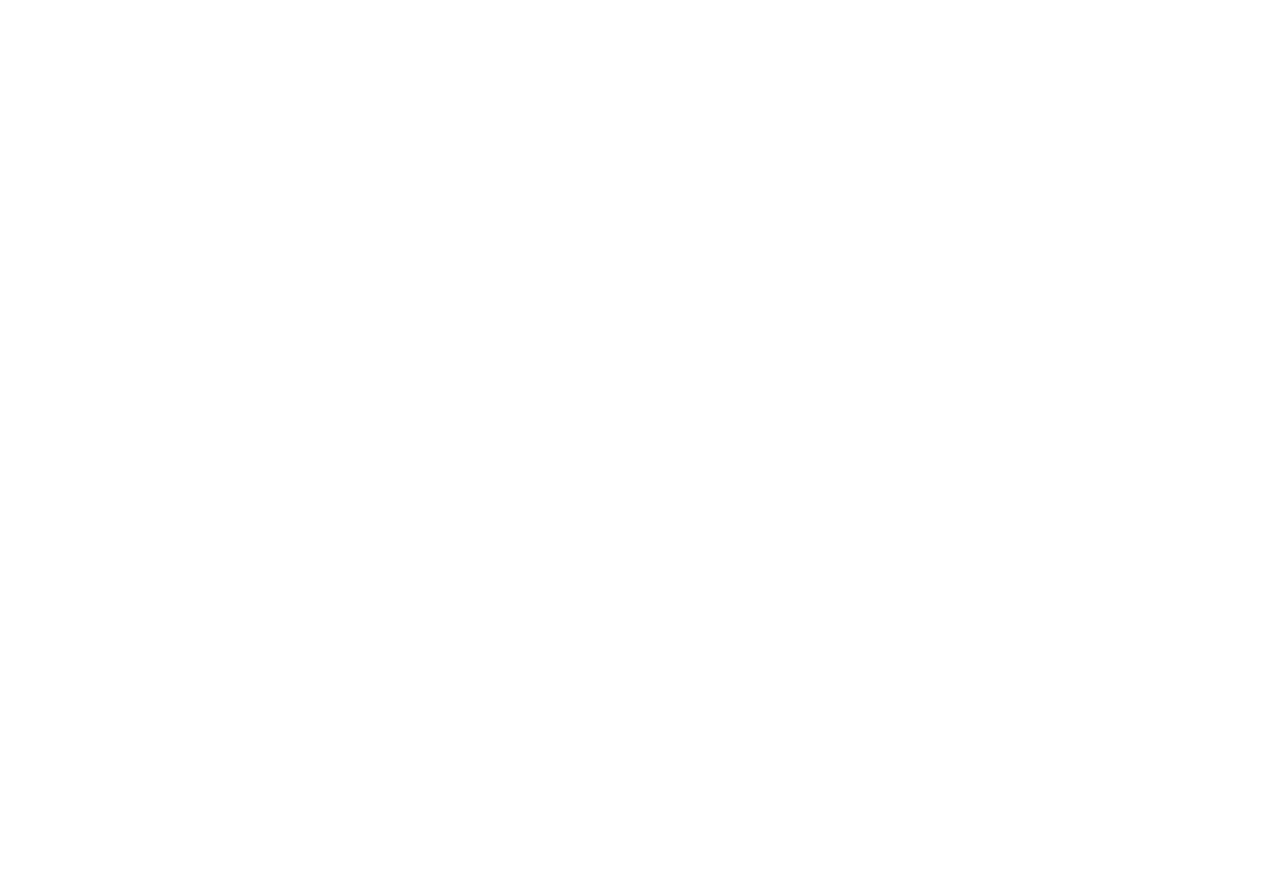
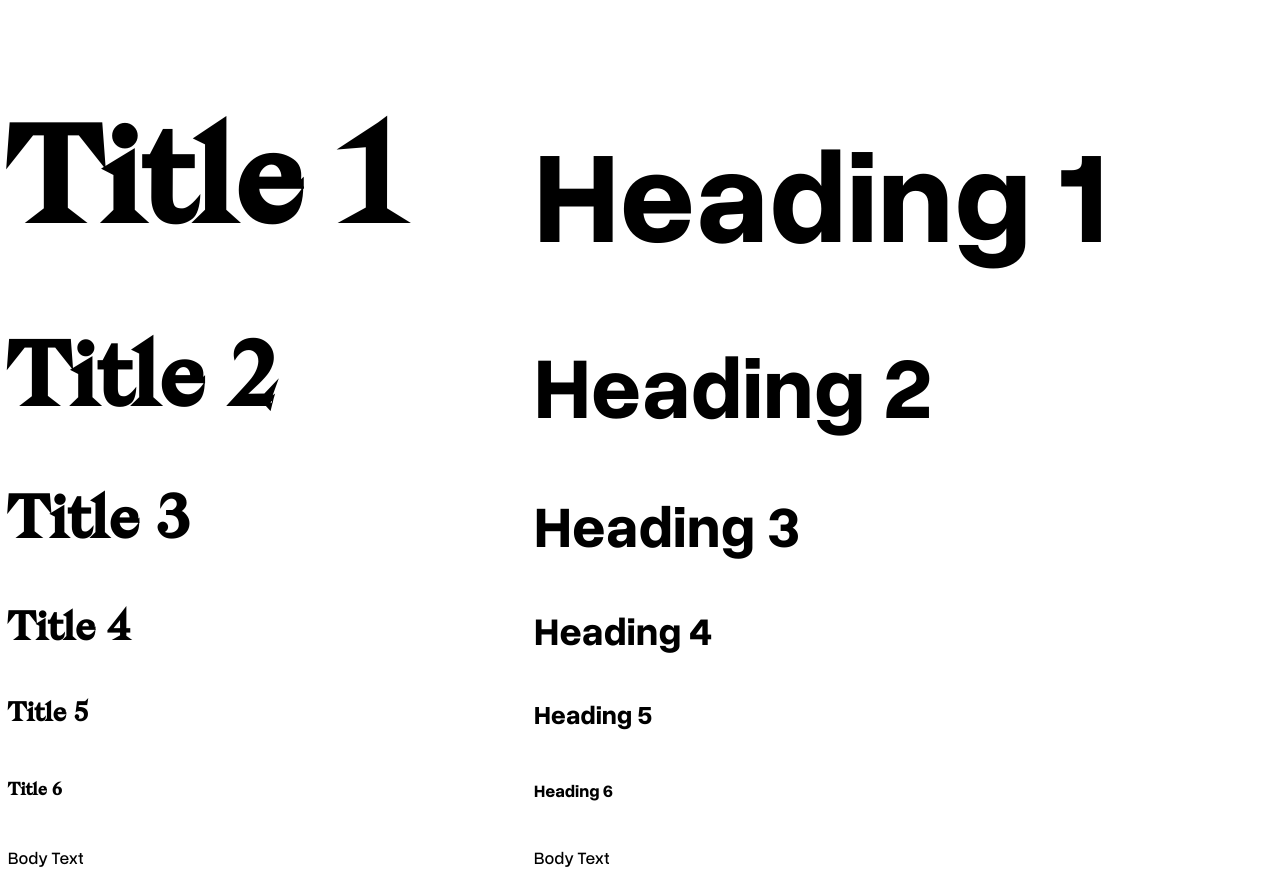
Before and after one commit to canklefark/festival-site, an Astro site: page /style-guide in a window 1280 px wide. Before the commit the page ends 800 px from the top, so only its background shows below. Built offline with nearby package versions, Linux system fonts and the light colour scheme; Astro itself is replaced by a stand-in of ours.

Commit message:
add regular css

```diff
--- /dev/null
+++ b/src/layout/BaseLayout.astro
@@ -0,0 +1,17 @@
+---
+const { title } = Astro.props;
+import '../styles/main.css';
+---
+
+<html lang="en">
+  <head>
+    <meta charset="utf-8" />
+    <link rel="icon" type="image/svg+xml" href="/favicon.svg" />
+    <meta name="viewport" content="width=device-width" />
+    <meta name="generator" content={Astro.generator} />
+    <title>{title}</title>
+  </head>
+  <body>
+    <slot />
+  </body>
+</html>
--- a/src/pages/style-guide/index.astro
+++ b/src/pages/style-guide/index.astro
@@ -1,3 +1,34 @@
+---
+import BaseLayout from '../../layout/BaseLayout.astro';
 ---
 
----
+<BaseLayout title="Style Guide">
+  <main>
+    <section class="flex">
+      <div>
+        <h1 class="ff-serif">Title 1</h1>
+        <h2 class="ff-serif">Title 2</h2>
+        <h3 class="ff-serif">Title 3</h3>
+        <h4 class="ff-serif">Title 4</h4>
+        <h5 class="ff-serif">Title 5</h5>
+        <h6 class="ff-serif">Title 6</h6>
+        <p>Body Text</p>
+      </div>
+      <div>
+        <h1 class="ff-sans fw-bold">Heading 1</h1>
+        <h2 class="ff-sans fw-bold">Heading 2</h2>
+        <h3 class="ff-sans fw-bold">Heading 3</h3>
+        <h4 class="ff-sans fw-bold">Heading 4</h4>
+        <h5 class="ff-sans">Heading 5</h5>
+        <h6 class="ff-sans">Heading 6</h6>
+        <p>Body Text</p>
+      </div>
+    </section>
+  </main>
+</BaseLayout>
+
+<style>
+  .flex {
+    --gap: var(--size-900);
+  }
+</style>
--- /dev/null
+++ b/src/styles/colors.css
@@ -0,0 +1,68 @@
+:root {
+  /* Neutral */
+  --clr-white: hsl(0 0% 100%);
+  --clr-gray-100: hsl(0 0% 95%);
+  --clr-gray-200: hsl(0 0% 82.5%);
+  --clr-gray-300: hsl(0 0% 70%);
+  --clr-gray-400: hsl(0 0% 60%);
+  --clr-gray-500: hsl(0 0% 50%);
+  --clr-gray-600: hsl(0 0% 40%);
+  --clr-gray-700: hsl(0 0% 30%);
+  --clr-gray-800: hsl(0 0% 17.5%);
+  --clr-gray-900: hsl(0 0% 7.5%);
+  --clr-black: hsl(0 0% 0%);
+
+  /* Base */
+  --clr-base-100: hsl(20 27% 98%);
+  --clr-base-200: hsl(36 26% 96%);
+  --clr-base-300: hsl(30 32% 93%);
+  --clr-base-400: hsl(32 30% 89%);
+  --clr-base-500: hsl(30 6% 59%);
+  --clr-base-700: hsl(36 3% 30%);
+  --clr-base-900: hsl(20 3% 18%);
+
+  /* Red */
+  --clr-red-100: hsl(4 26% 89%);
+  --clr-red-200: hsl(3 26% 83%);
+  --clr-red-300: hsl(3 26% 65%);
+  --clr-red-400: hsl(3 29% 47%);
+  --clr-red-500: hsl(3 29% 32%);
+  --clr-red-700: hsl(3 28% 16%);
+  --clr-red-900: hsl(4 29% 9%);
+
+  /* Blue */
+  --clr-blue-100: hsl(210 26% 89%);
+  --clr-blue-200: hsl(209 26% 83%);
+  --clr-blue-300: hsl(209 26% 65%);
+  --clr-blue-400: hsl(209 29% 47%);
+  --clr-blue-500: hsl(209 29% 32%);
+  --clr-blue-700: hsl(209 28% 16%);
+  --clr-blue-900: hsl(210 29% 9%);
+
+  /* Green */
+  --clr-green-100: hsl(134 30% 89%);
+  --clr-green-200: hsl(135 29% 81%);
+  --clr-green-300: hsl(136 29% 62%);
+  --clr-green-400: hsl(136 38% 44%);
+  --clr-green-500: hsl(136 38% 29%);
+  --clr-green-700: hsl(135 38% 15%);
+  --clr-green-900: hsl(134 38% 9%);
+
+  /* Yellow */
+  --clr-yellow-100: hsl(56 79% 92%);
+  --clr-yellow-200: hsl(58 78% 87%);
+  --clr-yellow-300: hsl(57 78% 75%);
+  --clr-yellow-400: hsl(57 78% 62%);
+  --clr-yellow-500: hsl(57 48% 41%);
+  --clr-yellow-700: hsl(58 49% 21%);
+  --clr-yellow-900: hsl(56 49% 12%);
+
+  /* Orange */
+  --clr-orange-100: hsl(15 79% 92%);
+  --clr-orange-200: hsl(15 78% 87%);
+  --clr-orange-300: hsl(14 80% 75%);
+  --clr-orange-400: hsl(15 79% 62%);
+  --clr-orange-500: hsl(14 48% 42%);
+  --clr-orange-700: hsl(15 49% 21%);
+  --clr-orange-900: hsl(15 49% 12%);
+}
--- /dev/null
+++ b/src/styles/reset.css
@@ -0,0 +1,89 @@
+/* Box sizing rules */
+*,
+*::before,
+*::after {
+  box-sizing: border-box;
+}
+
+/* Prevent font size inflation */
+html {
+  -moz-text-size-adjust: none;
+  -webkit-text-size-adjust: none;
+  text-size-adjust: none;
+}
+
+/* Remove default margin in favour of better control in authored CSS */
+body,
+h1,
+h2,
+h3,
+h4,
+p,
+figure,
+blockquote,
+dl,
+dd {
+  margin-block-end: 0;
+}
+
+/* Remove list styles on ul, ol elements with a list role, which suggests default styling will be removed */
+ul[role='list'],
+ol[role='list'] {
+  list-style: none;
+}
+
+/* Set core body defaults */
+body {
+  min-height: 100vh;
+  line-height: 1.5;
+}
+
+/* Set shorter line heights on headings and interactive elements */
+h1,
+h2,
+h3,
+h4,
+button,
+input,
+label {
+  line-height: 1.1;
+}
+
+/* Balance text wrapping on headings */
+h1,
+h2,
+h3,
+h4 {
+  text-wrap: balance;
+}
+
+/* A elements that don't have a class get default styles */
+a:not([class]) {
+  text-decoration-skip-ink: auto;
+  color: currentColor;
+}
+
+/* Make images easier to work with */
+img,
+picture {
+  max-width: 100%;
+  display: block;
+}
+
+/* Inherit fonts for inputs and buttons */
+input,
+button,
+textarea,
+select {
+  font: inherit;
+}
+
+/* Make sure textareas without a rows attribute are not tiny */
+textarea:not([rows]) {
+  min-height: 10em;
+}
+
+/* Anything that has been anchored to should have extra scroll margin */
+:target {
+  scroll-margin-block: 5ex;
+}
--- /dev/null
+++ b/src/styles/typography.css
@@ -0,0 +1,37 @@
+body {
+  font-family: 'OverusedGrotesk';
+}
+
+/* h1,
+h2,
+h3,
+h4,
+h5,
+h6 {
+  font-family: 'Bagnard';
+} */
+
+h1,
+.h1 {
+  font-size: var(--size-900);
+}
+h2,
+.h2 {
+  font-size: var(--size-800);
+}
+h3,
+.h3 {
+  font-size: var(--size-700);
+}
+h4,
+.h4 {
+  font-size: var(--size-600);
+}
+h5,
+.h5 {
+  font-size: var(--size-500);
+}
+h6,
+.h6 {
+  font-size: var(--size-400);
+}
--- /dev/null
+++ b/src/styles/utilities.css
@@ -0,0 +1,7 @@
+.ff-serif { font-family: "Bagnard", serif; }
+.ff-sans { font-family: "OverusedGrotesk", sans-serif; }
+
+.fw-bold { font-weight: 700; }
+
+.flex { display: flex; gap: var(--gap, 1rem); }
+.grid { display: grid; gap: var(--gap, 1rem); }
```
Also changed, not shown: src/pages/index.astro (+5 -14 lines), src/styles/main.scss (+4 -8 lines), src/styles/fonts.css (renamed from src/styles/fonts.scss), src/styles/main.css (added), 2 other files.
